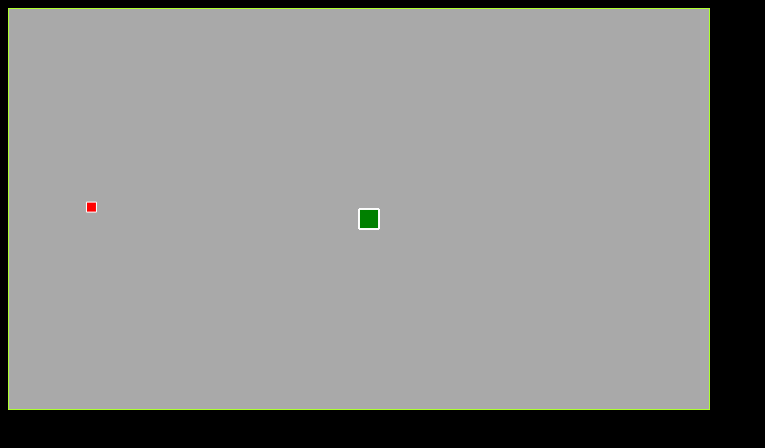
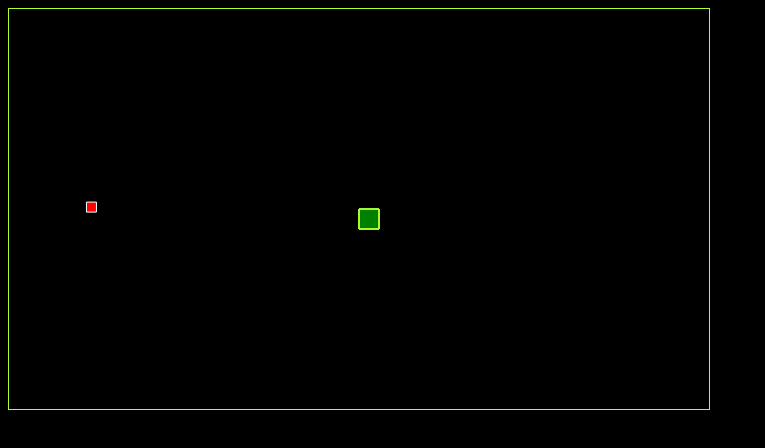
Before and after one commit to Tectonik/Snake, a website: page index.html in a window 1280 px wide. Shown: the whole page, without its empty margins (0-765 px from the left). Drawn offline with Linux system fonts and the light colour scheme.

Commit message:
Random improvements

```diff
--- a/game/common/constants.js
+++ b/game/common/constants.js
@@ -1,4 +1,4 @@
-const CONSTANTS = {
+const constants = {
     GAME_IS_IN_DEBUG_MODE: false,
     GAME_LOGIC_TIME_INTERVAL_IN_MILLISECONDS: 100,
 
@@ -12,7 +12,7 @@ const CONSTANTS = {
     SNAKE_STARTING_LENGTH: 5,
     SNAKE_SIZE: 20,
     SNAKE_DEFAULT_FILL_COLOUR: 'green',
-    SNAKE_DEFAULT_STROKE_COLOUR: 'white',
+    SNAKE_DEFAULT_STROKE_COLOUR: 'greenyellow',
 
     // TODO: Refactor
     SNAKE_SPEED: 20,
--- a/game/engine/snake-game-engine.js
+++ b/game/engine/snake-game-engine.js
@@ -1,12 +1,13 @@
 class SnakeGameEngine extends GameEngine
 {
-    constructor(playingField, snake, snakeSpeed = CONSTANTS.SNAKE_SPEED, feedCollection, renderers, renderingContext)
+    constructor(playingField, snake, snakeSpeed = constants.SNAKE_SPEED, feedCollection, renderers, renderingContext)
     {
         super(renderingContext, renderers);
 
         this._snakeSpeed = snakeSpeed;
         this._playingField = playingField;
         this._snake = snake;
+        // NOT a violation of YAGNI
         this._feedCollection = feedCollection;
         this._direction = directions.none;
 
@@ -70,7 +71,7 @@ class SnakeGameEngine extends GameEngine
 
     start()
     {
-        this._startGameLogic();
+        this._startGameLogic(this.snake, this, this.feedCollection, this.playingField, this._goThroughOtherSide);
         this._startRendering(this.renderers, this.playingField, this, this.snake);
     }
 
@@ -109,8 +110,8 @@ class SnakeGameEngine extends GameEngine
 
     gameLost(engine)
     {
-        this.pause();
-        console.log('Game lost, bounds reached');
+        engine.pause();
+        console.log('Game lost, cannibalism detected');
     }
 
     gameWon()
@@ -118,11 +119,12 @@ class SnakeGameEngine extends GameEngine
         console.log('You are whiner! Ies!');
     }
 
-    _startGameLogic()
+    // TODO: Refactor, parameterize
+    _startGameLogic(snake, engine, feedCollection, playingField, goThroughOtherSideCallback)
     {
         this._gameStepIntervalId = setInterval(
             // Example of array deconstruction
-            ([snake, engine, feedCollection, playingField, goThroughOtherSide]) =>
+            ([snake, engine, feedCollection, playingField, goThroughOtherSideCallback]) =>
             {
                 snake.changeDirection(engine.direction);
 
@@ -136,7 +138,7 @@ class SnakeGameEngine extends GameEngine
 
                 if (playingField.objectIsWithinBounds(snake) === false)
                 {
-                    goThroughOtherSide(snake, playingField);
+                    goThroughOtherSideCallback(snake, playingField);
                 }
 
                 if (snake.hasBittenItsTail())
@@ -144,8 +146,8 @@ class SnakeGameEngine extends GameEngine
                     engine.gameLost();
                 }
             },
-            CONSTANTS.GAME_LOGIC_TIME_INTERVAL_IN_MILLISECONDS,
-            [this.snake, this, this.feedCollection, this.playingField, this._goThroughOtherSide]
+            constants.GAME_LOGIC_TIME_INTERVAL_IN_MILLISECONDS,
+            [snake, engine, feedCollection, playingField, goThroughOtherSideCallback]
         );
     }
 
@@ -185,18 +187,19 @@ class SnakeGameEngine extends GameEngine
 
             playingField
                 .context
-                .clearRect(CONSTANTS.FIELD_LEFT, CONSTANTS.FIELD_TOP, CONSTANTS.FIELD_WIDTH, CONSTANTS.FIELD_HEIGHT);
+                .clearRect(constants.FIELD_LEFT, constants.FIELD_TOP, constants.FIELD_WIDTH, constants.FIELD_HEIGHT);
 
-            renderers.forEach(renderer =>
-            {
-                renderer.unrender();
-                renderer.render();
-            });
+            renderers.forEach(
+                (renderer) =>
+                {
+                    renderer.unrender();
+                    renderer.render();
+                });
 
-            snake.move(CONSTANTS.SNAKE_SPEED / amplifier);
+            snake.move(constants.SNAKE_SPEED / amplifier);
         }
 
-        setInterval(
+        window.setInterval(
             ([engine]) =>
             {
                 console.log(`Framerate: ${engine.frameCount}`);
@@ -207,13 +210,12 @@ class SnakeGameEngine extends GameEngine
 
         window.setInterval(
             renderAllParameters,
-            CONSTANTS.GAME_LOGIC_TIME_INTERVAL_IN_MILLISECONDS / amplifier,
+            constants.GAME_LOGIC_TIME_INTERVAL_IN_MILLISECONDS / amplifier,
             [
                 renderers,
                 playingField,
                 engine,
                 snake
-            ]
-        );
+            ]);
     }
 }
--- a/game/game.js
+++ b/game/game.js
@@ -6,21 +6,21 @@ class Game
     constructor()
     {
         let snake = new Snake(
-            CONSTANTS.SNAKE_STARTING_X,
-            CONSTANTS.SNAKE_STARTING_Y,
-            CONSTANTS.SNAKE_STARTING_LENGTH,
-            CONSTANTS.SNAKE_SIZE,
-            CONSTANTS.SNAKE_SIZE,
-            CONSTANTS.SNAKE_DEFAULT_SEGMENT_TYPE
+            constants.SNAKE_STARTING_X,
+            constants.SNAKE_STARTING_Y,
+            constants.SNAKE_STARTING_LENGTH,
+            constants.SNAKE_SIZE,
+            constants.SNAKE_SIZE,
+            constants.SNAKE_DEFAULT_SEGMENT_TYPE
         );
 
         // TODO: Fix major issue
         let feedStartingCoordinates = helpers.getRandomCoordinates(
             {
-                upperBound: CONSTANTS.FIELD_TOP,
-                leftBound: CONSTANTS.FIELD_LEFT,
-                downBound: CONSTANTS.FIELD_HEIGHT,
-                rightBound: CONSTANTS.FIELD_WIDTH
+                upperBound: constants.FIELD_TOP,
+                leftBound: constants.FIELD_LEFT,
+                downBound: constants.FIELD_HEIGHT,
+                rightBound: constants.FIELD_WIDTH
             }
         );
 
@@ -28,41 +28,41 @@ class Game
         let feed = new Feed(
             feedStartingCoordinates.x,
             feedStartingCoordinates.y,
-            CONSTANTS.FEED_SIZE,
-            CONSTANTS.FEED_SIZE,
-            CONSTANTS.FEED_DEFAULT_TYPE
+            constants.FEED_SIZE,
+            constants.FEED_SIZE,
+            constants.FEED_DEFAULT_TYPE
         );
 
         let canvas = document.getElementsByClassName('playing-field')[0];
 
         this._playingField = new PlayingField(
             canvas,
-            CONSTANTS.FIELD_HEIGHT,
-            CONSTANTS.FIELD_WIDTH
+            constants.FIELD_HEIGHT,
+            constants.FIELD_WIDTH
         );
 
         let snakeRenderer = new SnakeRenderer(
             snake,
             this.playingField.context,
             {
-                fill: CONSTANTS.SNAKE_DEFAULT_FILL_COLOUR,
-                stroke: CONSTANTS.SNAKE_DEFAULT_STROKE_COLOUR,
-                type: CONSTANTS.SNAKE_DEFAULT_FILL_STYLE
+                fill: constants.SNAKE_DEFAULT_FILL_COLOUR,
+                stroke: constants.SNAKE_DEFAULT_STROKE_COLOUR,
+                type: constants.SNAKE_DEFAULT_FILL_STYLE
             });
 
         let feedRenderer = new FeedRenderer(
             feed,
             this.playingField.context,
             {
-                fill: CONSTANTS.FEED_DEFAULT_FILL_COLOUR,
-                stroke: CONSTANTS.FEED_DEFAULT_STROKE_COLOUR,
-                type: CONSTANTS.FEED_DEFAULT_FILL_STYLE
+                fill: constants.FEED_DEFAULT_FILL_COLOUR,
+                stroke: constants.FEED_DEFAULT_STROKE_COLOUR,
+                type: constants.FEED_DEFAULT_FILL_STYLE
             });
 
         this._engine = new SnakeGameEngine(
             this._playingField,
             snake,
-            CONSTANTS.SNAKE_SPEED,
+            constants.SNAKE_SPEED,
             [feed],
             [feedRenderer, snakeRenderer],
             this._playingField.gameContext
--- a/game/models/feed.js
+++ b/game/models/feed.js
@@ -1,6 +1,6 @@
 class Feed extends GameObject
 {
-    constructor(startX, startY, height, width, type = CONSTANTS.FEED_DEFAULT_TYPE)
+    constructor(startX, startY, height, width, type = constants.FEED_DEFAULT_TYPE)
     {
         super(startX, startY, height, width);
 
--- a/game/models/snake-body-dequeue.js
+++ b/game/models/snake-body-dequeue.js
@@ -1,6 +1,6 @@
 class SnakeBodyDequeue
 {
-    constructor(head, segmentType = CONSTANTS.SNAKE_DEFAULT_SEGMENT_TYPE)
+    constructor(head, segmentType = constants.SNAKE_DEFAULT_SEGMENT_TYPE)
     {
         this._head = head;
         this._tail = head;
--- a/game/models/snake.js
+++ b/game/models/snake.js
@@ -1,11 +1,11 @@
 class Snake extends GameObject
 {
-    constructor(startX, startY, startingLength, height, width, segmentType = CONSTANTS.SNAKE_DEFAULT_SEGMENT_TYPE)
+    constructor(startX, startY, startingLength, height, width, segmentType = constants.SNAKE_DEFAULT_SEGMENT_TYPE)
     {
         super(startX, startY, height, width);
 
         this._direction = directions.none;
-        this._body = new SnakeBodyDequeue(new LinkedSnakeSegment(CONSTANTS.SNAKE_STARTING_X, CONSTANTS.SNAKE_STARTING_Y, height, width, segmentType), segmentType);
+        this._body = new SnakeBodyDequeue(new LinkedSnakeSegment(constants.SNAKE_STARTING_X, constants.SNAKE_STARTING_Y, height, width, segmentType), segmentType);
 
         for (let current = 1; current < startingLength; ++current)
         {
@@ -113,7 +113,7 @@ class Snake extends GameObject
         let nextCoordinates = this._getDeltaForDirection(speed);
         let lastMovedSegment = this.body.popRightmostElement();
 
-        if (CONSTANTS.GAME_IS_IN_DEBUG_MODE)
+        if (constants.GAME_IS_IN_DEBUG_MODE)
         {
             console.log(`${this.direction} -> X:${nextCoordinates.x}, Y:${nextCoordinates.y}, Speed:${speed}`);
         }
@@ -138,8 +138,12 @@ class Snake extends GameObject
     hasBittenItsTail()
     {
         // Will never work without better segment spacing
-        let allSegmentXCoords = this.allSegmentXCoordinates;
-        let allSegmentYCoords = this.allSegmentYCoordinates;
+        let allSegmentXCoordinates = this.allSegmentXCoordinates;
+        let allSegmentYCoordinates = this.allSegmentYCoordinates;
+
+        let tailHasBeenCannibalized =
+            allSegmentXCoordinates.has(this.body.head.x) &&
+            allSegmentYCoordinates.has(this.body.head.y);
 
         return false;
     }
@@ -157,7 +161,6 @@ class Snake extends GameObject
         if (feedHasBeenCaught)
         {
             this.extendWithAutoGeneratedSegment();
-
         }
 
         return feedHasBeenCaught;
@@ -171,7 +174,7 @@ class Snake extends GameObject
 
     _getDeltaForDirection(speed)
     {
-        if (CONSTANTS.GAME_IS_IN_DEBUG_MODE)
+        if (constants.GAME_IS_IN_DEBUG_MODE)
         {
             console.log(`Speed:${speed}`);
         }
--- a/game/styles/playing-field-styles.css
+++ b/game/styles/playing-field-styles.css
@@ -1,4 +1,4 @@
 .playing-field {
-    background-color: darkgray;
+    background-color: black;
     border: 1px solid greenyellow;
 }
```
